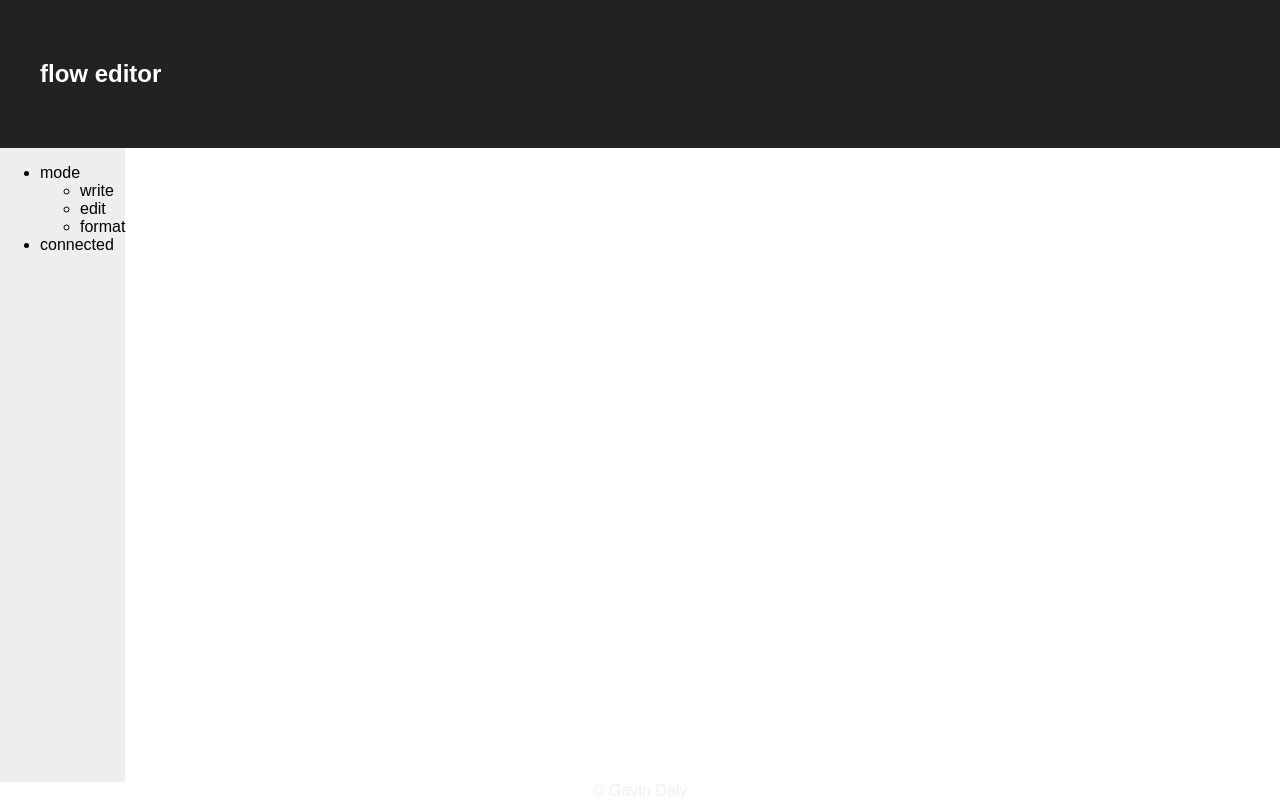
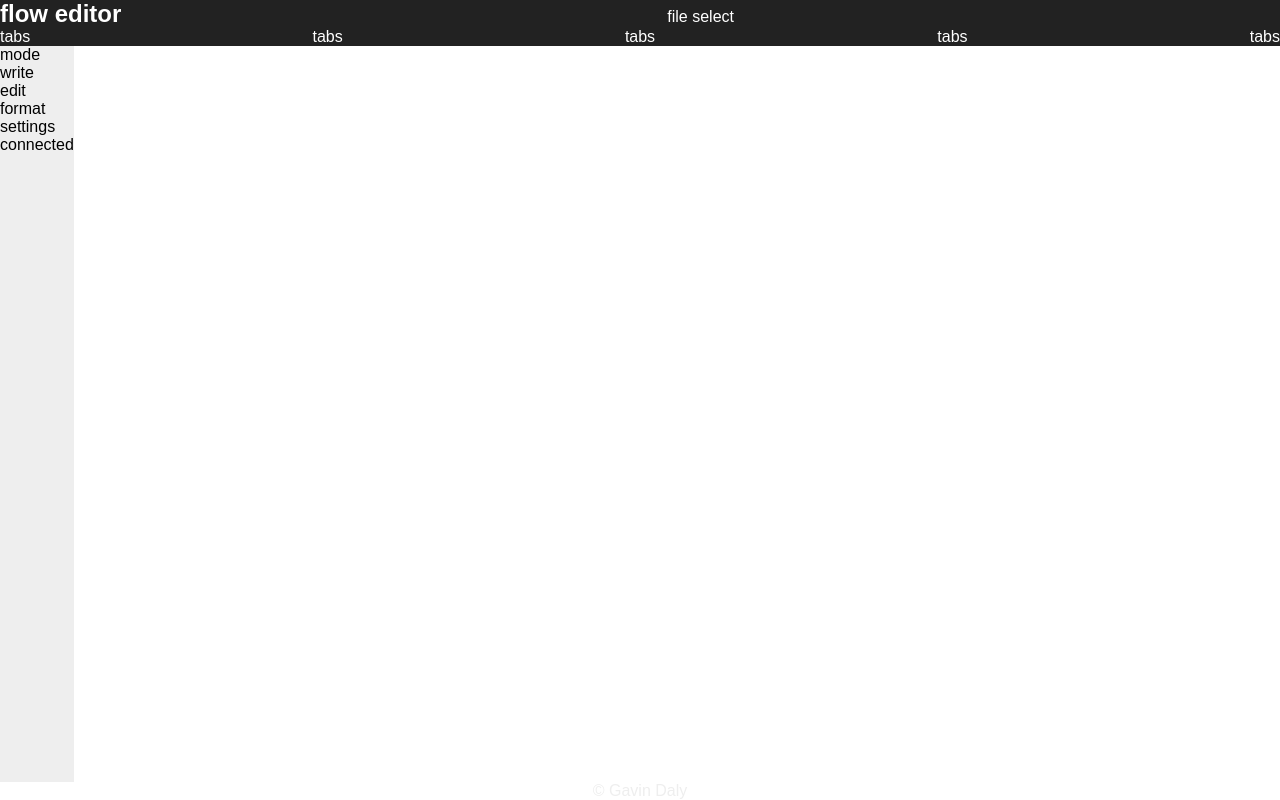
Before and after one commit to gavdaly/flow-editor, a React (Create React App) app: page / in a window 1280 px wide. Built offline with nearby package versions, Linux system fonts and the light colour scheme.

Commit message:
cleaned up styles

```diff
--- a/src/FlowEditor.jsx
+++ b/src/FlowEditor.jsx
@@ -1,5 +1,11 @@
 import React, {Component} from 'react';
 import {Editor, EditorState} from 'draft-js';
+
+const style = {
+   width: '100%',
+   padding: '2vmin'
+  }
+
 
 class FlowEditor extends Component {
   constructor(props) {
@@ -9,7 +15,7 @@ class FlowEditor extends Component {
   }
   render() {
     return (
-      <div style={{width: '100%'}}>
+      <div style={style}>
         <Editor editorState={this.state.editorState} onChange={this.onChange} />
       </div>
     );
--- a/src/Header.jsx
+++ b/src/Header.jsx
@@ -2,15 +2,34 @@ import React from 'react'
 
 const style = {
   backgroundColor: '#222',
-  padding: '5vmin',
-  color: 'white'
+  color: 'white',
+  title_group: {
+    display: 'flex',
+    justifyContent: 'space-between',
+    alignItems: 'baseline'
+  },
+  open_file_tabs: {
+    display: 'flex',
+    justifyContent: 'space-between'
+  }
 }
 
 
 const Header = () => {
   return (
     <header style={style} id='header' className="App-header">
-      <h2>flow editor</h2>
+      <div style={style.title_group}>
+        <h2>flow editor</h2>
+        <nav>file select</nav>
+        <div className='spacer'/>
+      </div>
+      <nav style={style.open_file_tabs}>
+        <div>tabs</div>
+        <div>tabs</div>
+        <div>tabs</div>
+        <div>tabs</div>
+        <div>tabs</div>
+      </nav>
     </header>
   )
 }
--- a/src/SideBar.jsx
+++ b/src/SideBar.jsx
@@ -11,6 +11,7 @@ const SideBar = () => {
             <li>format</li>
           </ul>
         </li>
+        <li>settings</li>
         <li>connected</li>
       </ul>
     </nav>
--- a/src/index.css
+++ b/src/index.css
@@ -1,4 +1,4 @@
-body {
+body, * {
   margin: 0;
   padding: 0;
   font-family: sans-serif;
```
